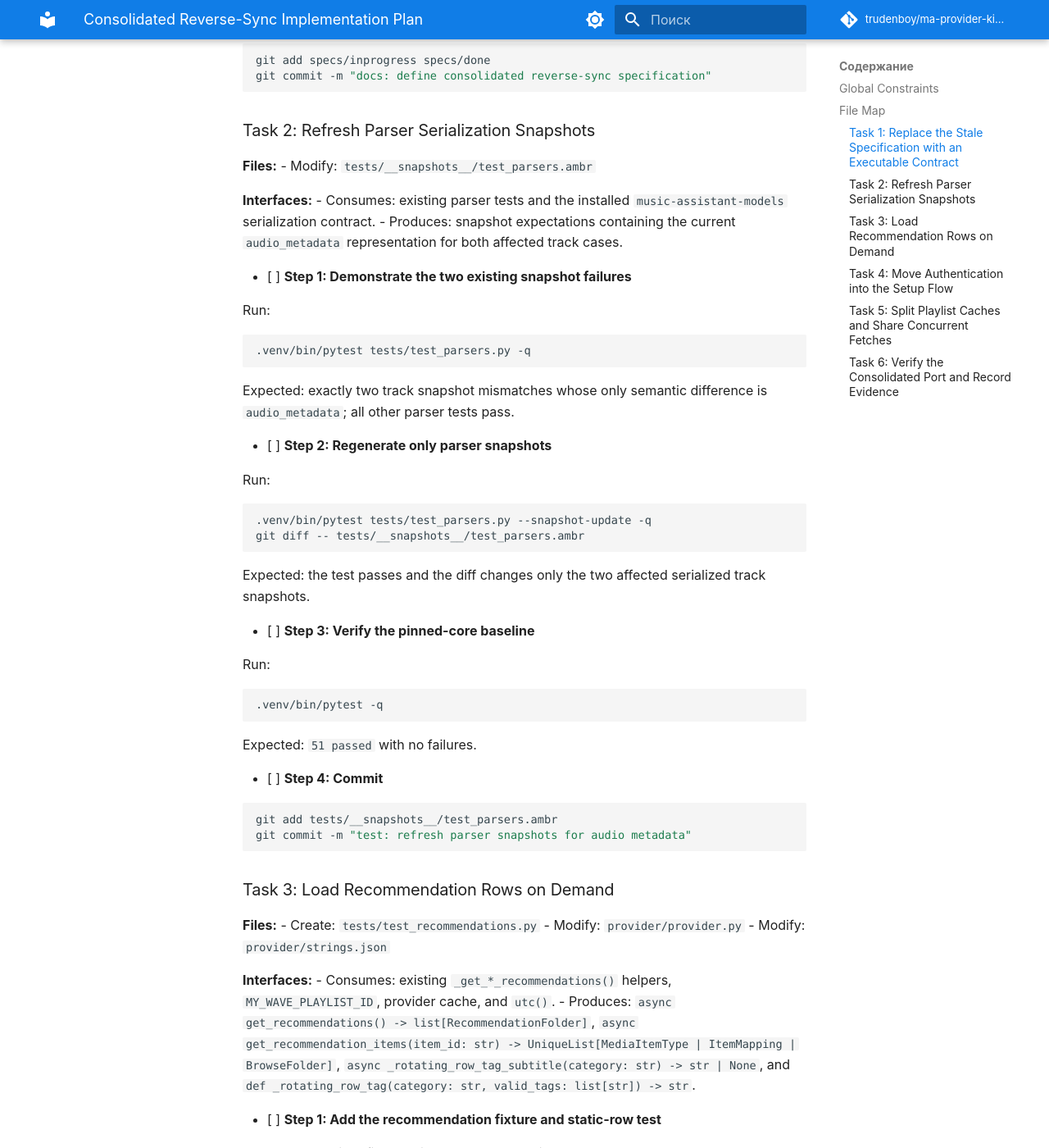
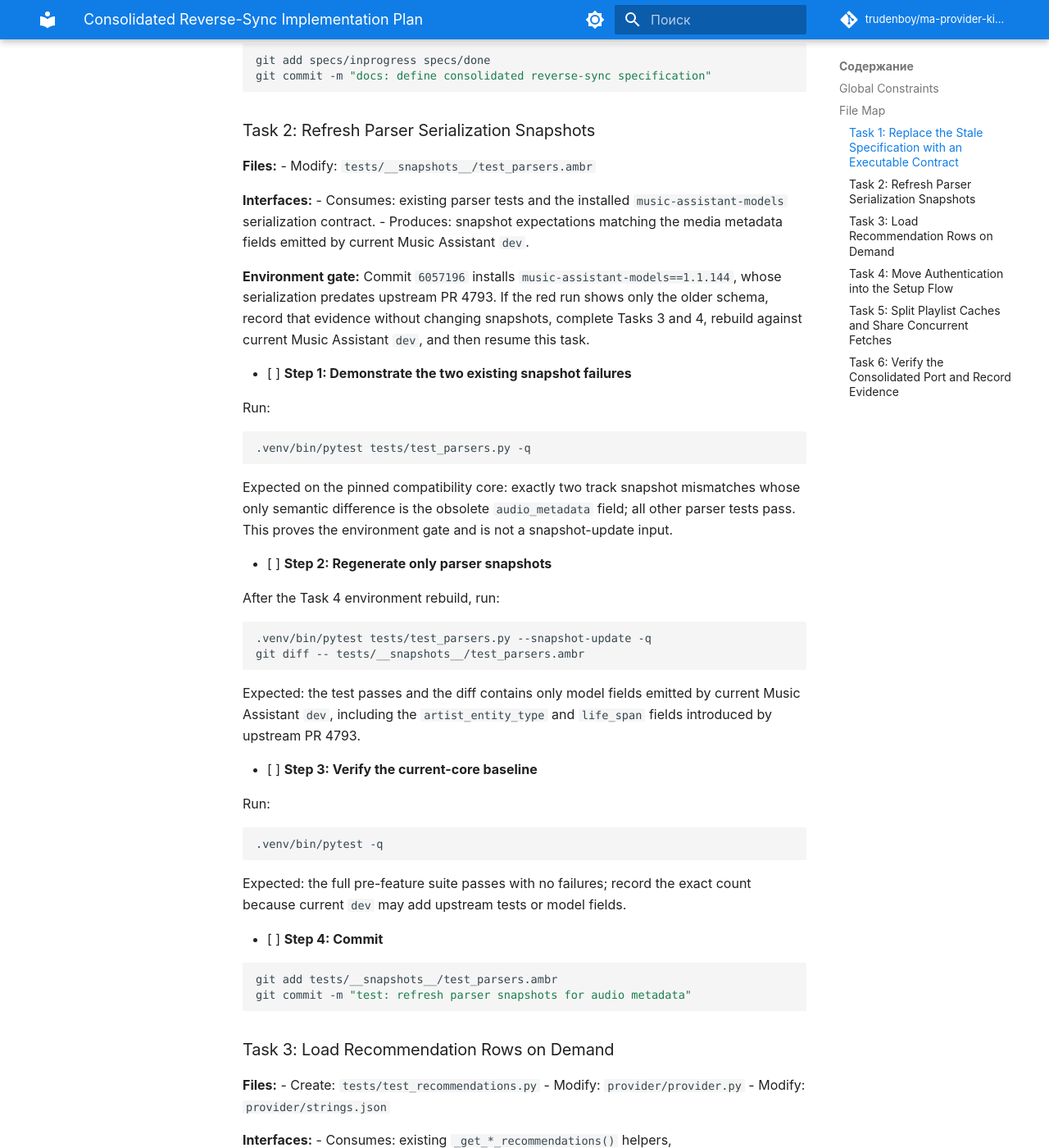
Before and after one commit to trudenboy/ma-provider-kion-music, an MkDocs documentation site: the page built from docs/superpowers/plans/2026-08-11-reverse-sync-consolidation.md, in a window 1280 px wide and 1400 px high, scrolled down 2868 px. Shown: the whole window at 82% size. Built offline with MkDocs 1.6.1 and Material for MkDocs 9.7.7, drawn with Linux system fonts in a browser that asks for light colours; comment, search, counter and statistics services are not loaded; some of the changed text lies outside the part shown.

Commit message:
docs: gate snapshot refresh on current core

````diff
--- a/docs/superpowers/plans/2026-08-11-reverse-sync-consolidation.md
+++ b/docs/superpowers/plans/2026-08-11-reverse-sync-consolidation.md
@@ -94,7 +94,12 @@ git commit -m "docs: define consolidated reverse-sync specification"
 
 **Interfaces:**
 - Consumes: existing parser tests and the installed `music-assistant-models` serialization contract.
-- Produces: snapshot expectations containing the current `audio_metadata` representation for both affected track cases.
+- Produces: snapshot expectations matching the media metadata fields emitted by current Music Assistant `dev`.
+
+**Environment gate:** Commit `6057196` installs `music-assistant-models==1.1.144`,
+whose serialization predates upstream PR 4793. If the red run shows only the
+older schema, record that evidence without changing snapshots, complete Tasks 3
+and 4, rebuild against current Music Assistant `dev`, and then resume this task.
 
 - [ ] **Step 1: Demonstrate the two existing snapshot failures**
 
@@ -104,20 +109,25 @@ Run:
 .venv/bin/pytest tests/test_parsers.py -q
 ```
 
-Expected: exactly two track snapshot mismatches whose only semantic difference is `audio_metadata`; all other parser tests pass.
+Expected on the pinned compatibility core: exactly two track snapshot mismatches
+whose only semantic difference is the obsolete `audio_metadata` field; all other
+parser tests pass. This proves the environment gate and is not a snapshot-update
+input.
 
 - [ ] **Step 2: Regenerate only parser snapshots**
 
-Run:
+After the Task 4 environment rebuild, run:
 
 ```bash
 .venv/bin/pytest tests/test_parsers.py --snapshot-update -q
 git diff -- tests/__snapshots__/test_parsers.ambr
 ```
 
-Expected: the test passes and the diff changes only the two affected serialized track snapshots.
+Expected: the test passes and the diff contains only model fields emitted by
+current Music Assistant `dev`, including the `artist_entity_type` and `life_span`
+fields introduced by upstream PR 4793.
 
-- [ ] **Step 3: Verify the pinned-core baseline**
+- [ ] **Step 3: Verify the current-core baseline**
 
 Run:
 
@@ -125,7 +135,8 @@ Run:
 .venv/bin/pytest -q
 ```
 
-Expected: `51 passed` with no failures.
+Expected: the full pre-feature suite passes with no failures; record the exact
+count because current `dev` may add upstream tests or model fields.
 
 - [ ] **Step 4: Commit**
 
````
Also changed, not shown: other parts of docs/superpowers/plans/2026-08-11-reverse-sync-consolidation.md (+1 -1 lines).
